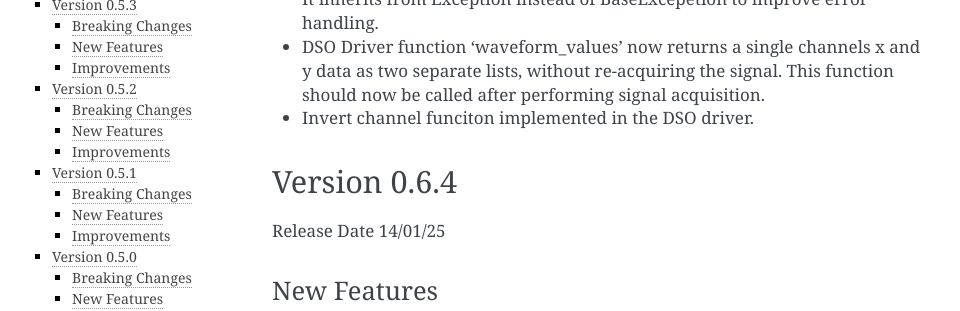
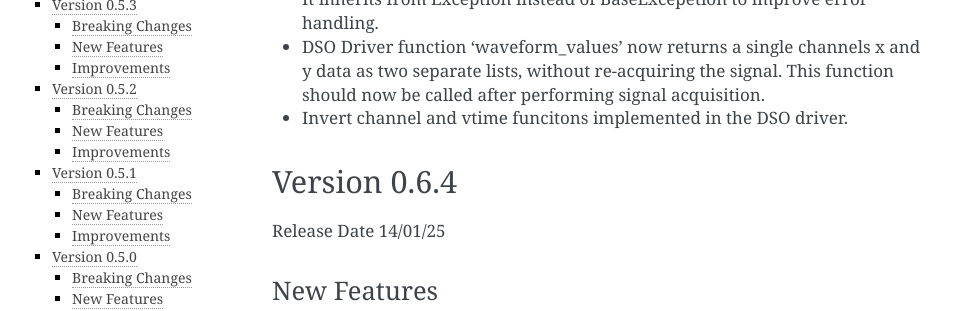
Before and after one commit to PyFixate/Fixate, a Sphinx documentation site: the page built from docs/release-notes.rst, in a window 1280 px wide and 900 px high, scrolled down 555 px. Shown: the part 154-465 px from the top of the window, without its empty margins (148-1108 px from the left). Built offline with Sphinx 7.4.7, drawn with Linux system fonts in a browser that asks for light colours.

Commit message:
Update release notes.

```diff
--- a/docs/release-notes.rst
+++ b/docs/release-notes.rst
@@ -25,7 +25,7 @@ Improvements
 - Created a new FixateError base class for all exceptions raised by fixate to use. It inherits from Exception instead of BaseExcepetion to improve error handling.
 - DSO Driver function 'waveform_values' now returns a single channels x and y data as two separate lists, without re-acquiring the signal. This function should
   now be called after performing signal acquisition.
-- Invert channel funciton implemented in the DSO driver.
+- Invert channel and vtime funcitons implemented in the DSO driver.
 
 *************
 Version 0.6.4
```
